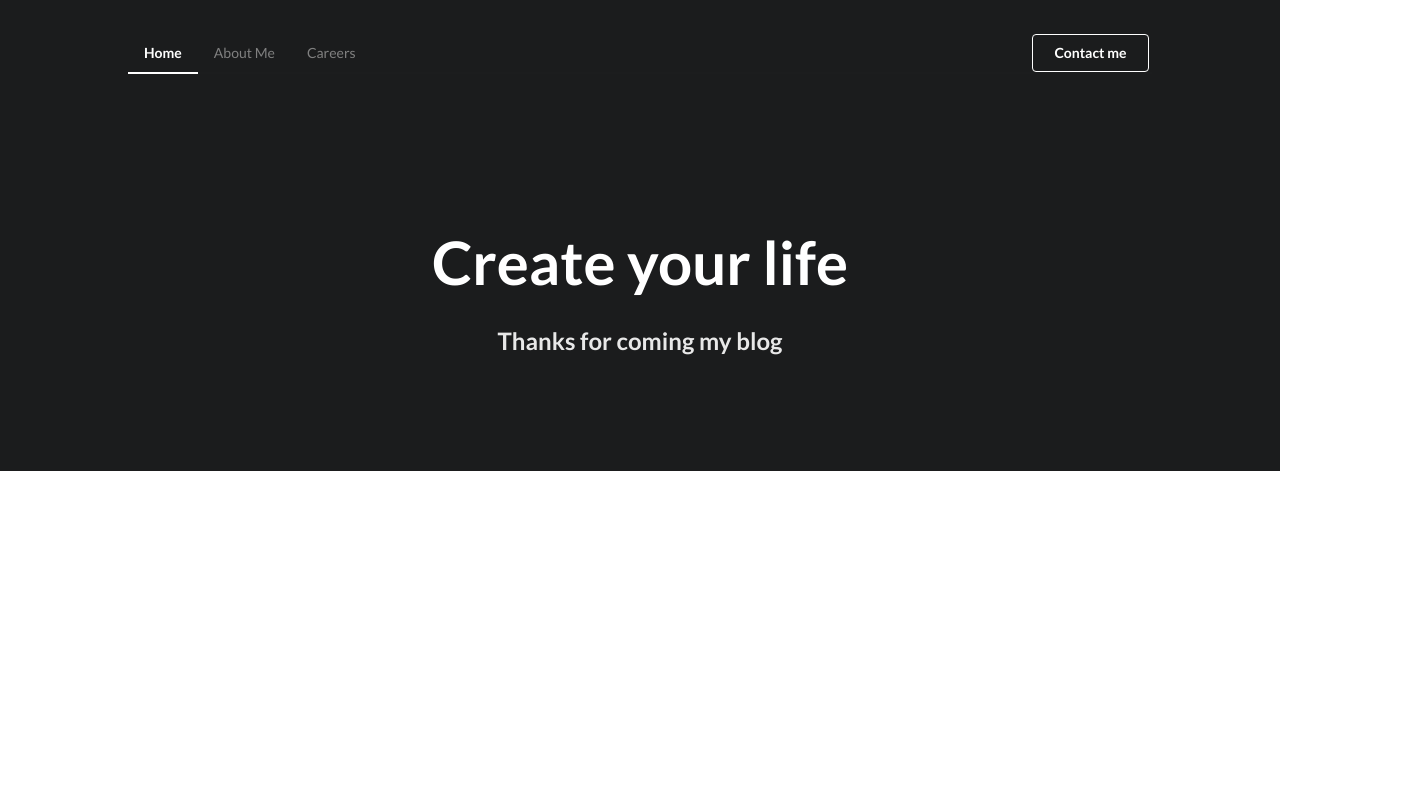
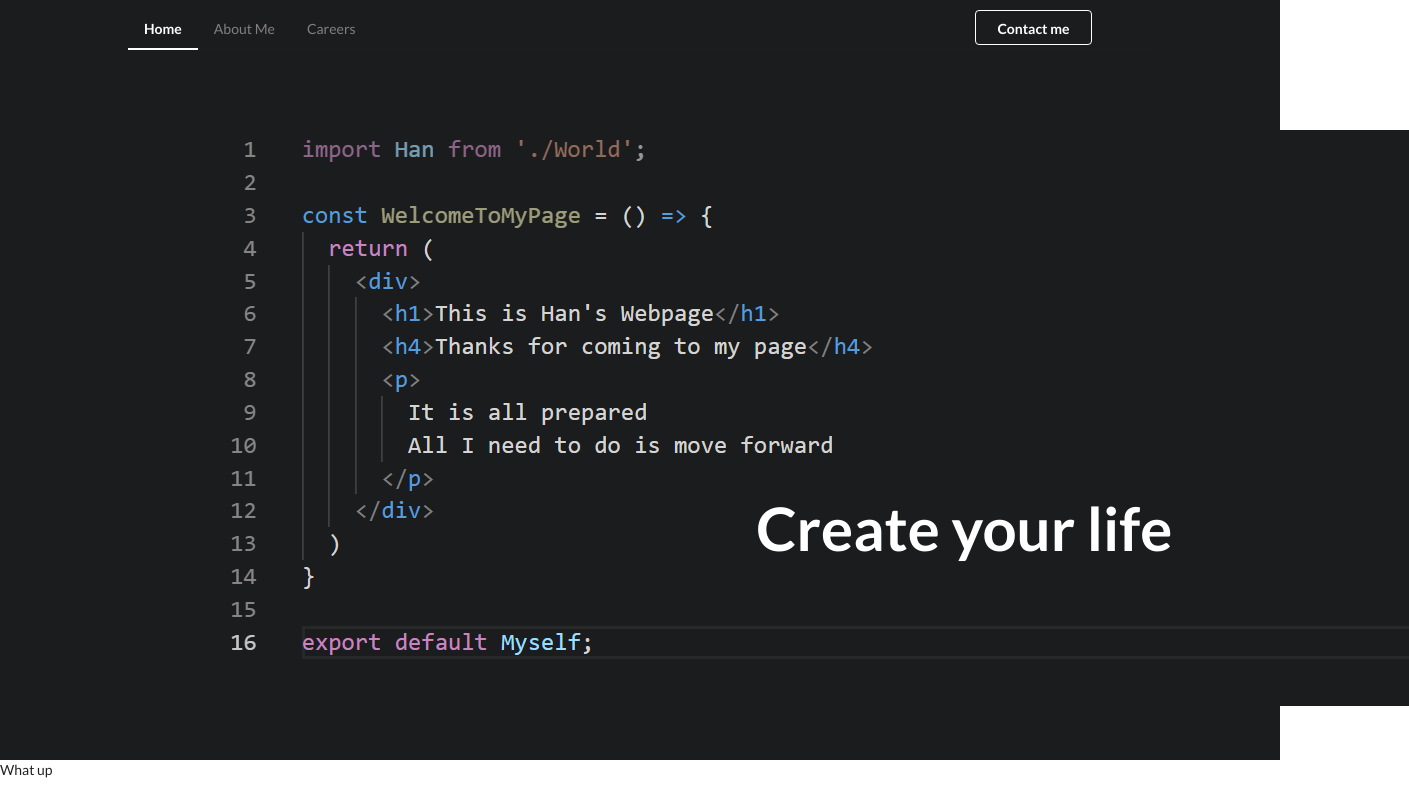
Before and after one commit to bhgs89/Myblog, a React app: page / in a window 1280 px wide. Shown: the whole page, 1409 px wide, since content can reach past the window. Built offline with nearby package versions, Linux system fonts and the light colour scheme.

Commit message:
Need to work on modal

```diff
--- a/package.json
+++ b/package.json
@@ -5,6 +5,7 @@
   "dependencies": {
     "react": "^16.8.6",
     "react-dom": "^16.8.6",
+    "react-router-dom": "^5.0.1",
     "react-scripts": "3.0.1"
   },
   "scripts": {
--- a/public/index.html
+++ b/public/index.html
@@ -10,7 +10,10 @@
       user's mobile device or desktop. See https://developers.google.com/web/fundamentals/web-app-manifest/
     -->
     <link rel="manifest" href="%PUBLIC_URL%/manifest.json" />
-    <link rel="stylesheet" href="https://cdnjs.cloudflare.com/ajax/libs/semantic-ui/2.4.1/semantic.min.css" />
+    <link
+      rel="stylesheet"
+      href="https://cdnjs.cloudflare.com/ajax/libs/semantic-ui/2.4.1/semantic.min.css"
+    />
     <!--
       Notice the use of %PUBLIC_URL% in the tags above.
       It will be replaced with the URL of the `public` folder during the build.
@@ -24,7 +27,9 @@
   </head>
   <body>
     <noscript>You need to enable JavaScript to run this app.</noscript>
-    <div id="root" style="background-color: black;"></div>
+    <div id="root"></div>
+    <!--Show Contact Me modal-->
+    <div id="contact"></div>
     <!--
       This HTML file is a template.
       If you open it directly in the browser, you will see an empty page.
--- a/src/components/App.js
+++ b/src/components/App.js
@@ -1,13 +1,32 @@
 import React from 'react';
-import Homepage from './Homepage';
-import Maintext from './Maintext';
+import { BrowserRouter, Route } from 'react-router-dom';
+import Menu from './Menu';
+import Mainpage from './mainpage/Mainpage';
+import Aboutpage from './aboutme/Aboutpage';
+import Careerpage from './career/Careerpage';
+import ContactMe from './ContactMe';
 
 class App extends React.Component {
   render() {
     return (
-      <div className="ui inverted vertical masthead center aligned segment">
-        <Homepage />
-        <Maintext />
+      <div className="ui container" style={{ width: '100%' }}>
+        <BrowserRouter>
+          <div
+            className="menu"
+            style={{
+              position: 'relative',
+              backgroundColor: '#1b1c1d',
+              height: '60px',
+            }}
+          >
+            <Menu />
+          </div>
+          <div>
+            <Route path="/" exact component={Mainpage} />
+            <Route path="/aboutme" exact component={Aboutpage} />
+            <Route path="/career" exact component={Careerpage} />
+          </div>
+        </BrowserRouter>
       </div>
     );
   }
--- /dev/null
+++ b/src/components/ContactMe.css
@@ -0,0 +1,18 @@
+.modal_ui {
+  background: rgb(42, 42, 46);
+  position: absolute;
+  right: 150px;
+  top: 65px;
+  height: 100px;
+  width: 200px;
+  display: flex;
+  align-items: center;
+  justify-content: center;
+  border: 2px solid rgb(42, 42, 46);
+  border-radius: 25px;
+  color: white;
+}
+
+i {
+  position: relative;
+}
--- /dev/null
+++ b/src/components/ContactMe.js
@@ -0,0 +1,18 @@
+import React from 'react';
+import ReactDOM from 'react-dom';
+import './ContactMe.css';
+
+const ContactMe = props => {
+  return ReactDOM.createPortal(
+    <div>
+      <div className="modal_ui">
+        <i class="envelope outline icon" />
+        <i class="github icon" />
+        <i class="linkedin icon" />
+      </div>
+    </div>,
+    document.querySelector('#contact'),
+  );
+};
+
+export default ContactMe;
--- a/src/components/Homepage.js
+++ /dev/null
@@ -1,25 +0,0 @@
-import React from 'react';
-import './Homepage.css';
-
-const Homepage = (props) => {
-  return (
-    <div className="ui secondary pointing menu">
-      <a className="active item">
-        Home
-      </a>
-      <a className="item">
-        About Me
-      </a>
-      <a className="item">
-        Careers
-      </a>
-      <div className="right menu">
-        <a className="ui invented button">
-          Contact me
-        </a>
-      </div>
-    </div>
-  );
-};
-
-export default Homepage;
--- a/src/components/Maintext.css
+++ /dev/null
@@ -1,10 +0,0 @@
-.ui.text.container {
-  margin-top: 50px;
-  margin-bottom: 100px;
-}
-
-.ui.invented.header {
-  margin-top: 150px;
-  color: white;
-  font-size: 60px;
-}
--- a/src/components/Maintext.js
+++ /dev/null
@@ -1,15 +0,0 @@
-import React from 'react';
-import './Maintext.css';
-
-const Maintext = (props) => {
-  return (
-    <div className="ui text container">
-      <h1 className="ui invented header">
-        Create your life
-      </h1>
-      <h2>Thanks for coming my blog</h2>
-    </div>
-  );
-};
-
-export default Maintext;
--- a/src/components/Homepage.css
+++ b/src/components/Menu.css
@@ -3,11 +3,12 @@
 }
 
 .ui.secondary.pointing.menu {
-  background-color: #1B1C1D ;
-  margin-top: 20px;
+  background-color: #1b1c1d;
+  margin-top: 0px;
   margin-left: 10%;
   margin-right: 10%;
   border-width: 2px;
+  height: 50px;
 }
 
 .ui.secondary.pointing.menu .active.item {
@@ -29,12 +30,22 @@
 }
 
 .ui.button {
-  background-color: #1B1C1D;
+  background-color: #1b1c1d;
   color: white;
   border: 1px solid white;
 }
 
 .ui.button:hover {
   background-color: white;
-  color: #1B1C1D;
+  color: #1b1c1d;
 }
+
+.ui.invented.button {
+  height: 35px;
+  margin-top: 10px;
+}
+
+.right.menu {
+  position: absolute;
+  right: 185px;
+}
--- /dev/null
+++ b/src/components/Menu.js
@@ -0,0 +1,92 @@
+import React from 'react';
+import { Link } from 'react-router-dom';
+import ContactMe from './ContactMe';
+import './Menu.css';
+
+class Menu extends React.Component {
+  state = {
+    button1: 'active item',
+    button2: 'item',
+    button3: 'item',
+    modal: false,
+  };
+
+  onClickHome = () => {
+    this.setState({
+      button1: 'active item',
+      button2: 'item',
+      button3: 'item',
+    });
+  };
+
+  onClickAboutMe = () => {
+    this.setState({
+      button1: 'item',
+      button2: 'active item',
+      button3: 'item',
+    });
+  };
+
+  onClickCareer = () => {
+    this.setState({
+      button1: 'item',
+      button2: 'item',
+      button3: 'active item',
+    });
+  };
+
+  onClickContact = () => {
+    if (!this.state.modal) {
+      this.setState({
+        modal: true,
+      });
+    } else {
+      this.setState({
+        modal: false,
+      });
+    }
+  };
+
+  renderContact() {
+    if (this.state.modal) {
+      return (
+        <div>
+          <ContactMe />
+        </div>
+      );
+    }
+    return null;
+  }
+
+  render() {
+    return (
+      <div className="ui secondary pointing menu">
+        <Link to="/" className={this.state.button1} onClick={this.onClickHome}>
+          Home
+        </Link>
+        <Link
+          to="/aboutme"
+          className={this.state.button2}
+          onClick={this.onClickAboutMe}
+        >
+          About Me
+        </Link>
+        <Link
+          to="/career"
+          className={this.state.button3}
+          onClick={this.onClickCareer}
+        >
+          Careers
+        </Link>
+        <div className="right menu">
+          <button className="ui invented button" onClick={this.onClickContact}>
+            Contact me
+          </button>
+          {this.renderContact()}
+        </div>
+      </div>
+    );
+  }
+}
+
+export default Menu;
--- /dev/null
+++ b/src/components/aboutme/Aboutpage.js
@@ -0,0 +1,7 @@
+import React from 'react';
+
+const Aboutpage = () => {
+  return <div>Aboutme</div>;
+};
+
+export default Aboutpage;
--- /dev/null
+++ b/src/components/career/Careerpage.js
@@ -0,0 +1,7 @@
+import React from 'react';
+
+const Careerpage = () => {
+  return <div>Careerpage</div>;
+};
+
+export default Careerpage;
--- /dev/null
+++ b/src/components/history.js
@@ -0,0 +1,3 @@
+import { createBrowserHistory } from 'history';
+
+export default createBrowserHistory();
--- /dev/null
+++ b/src/components/mainpage/Mainpage.js
@@ -0,0 +1,16 @@
+import React from 'react';
+import Maintext from './Maintext';
+import Subtext from './Subtext';
+
+class Mainpage extends React.Component {
+  render() {
+    return (
+      <div>
+        <Maintext />
+        <Subtext />
+      </div>
+    );
+  }
+}
+
+export default Mainpage;
--- /dev/null
+++ b/src/components/mainpage/Maintext.css
@@ -0,0 +1,19 @@
+.ui.text.container {
+  position: absolute;
+  top: 40%;
+  left: 48%;
+  z-index: 100;
+}
+
+.ui.invented.header {
+  margin-top: 150px;
+  color: white;
+  font-size: 60px;
+}
+
+img {
+  position: absolute;
+  top: 10%;
+  left: 15%;
+  z-index: 0;
+}
--- /dev/null
+++ b/src/components/mainpage/Maintext.js
@@ -0,0 +1,19 @@
+import React from 'react';
+import home_main from '../../pics/home_main.png';
+import './Maintext.css';
+
+const Maintext = props => {
+  return (
+    <div
+      className="ui inverted vertical masthead center aligned segment"
+      style={{ height: '700px' }}
+    >
+      <img src={home_main} alt="Main Picture" />
+      <div className="ui text container">
+        <h1 className="ui invented header">Create your life</h1>
+      </div>
+    </div>
+  );
+};
+
+export default Maintext;
--- /dev/null
+++ b/src/components/mainpage/Subtext.js
@@ -0,0 +1,7 @@
+import React from 'react';
+
+const Subtext = () => {
+  return <div>What up</div>;
+};
+
+export default Subtext;
```
Also changed, not shown: src/pics/home_main.png (added), 1 other file.
